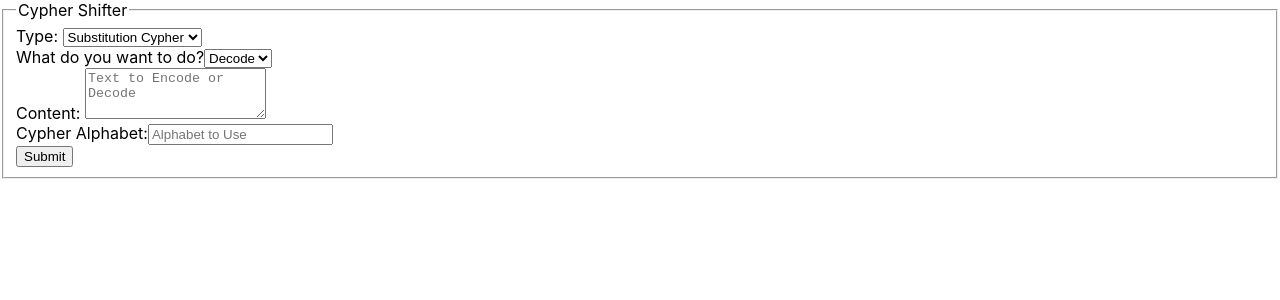
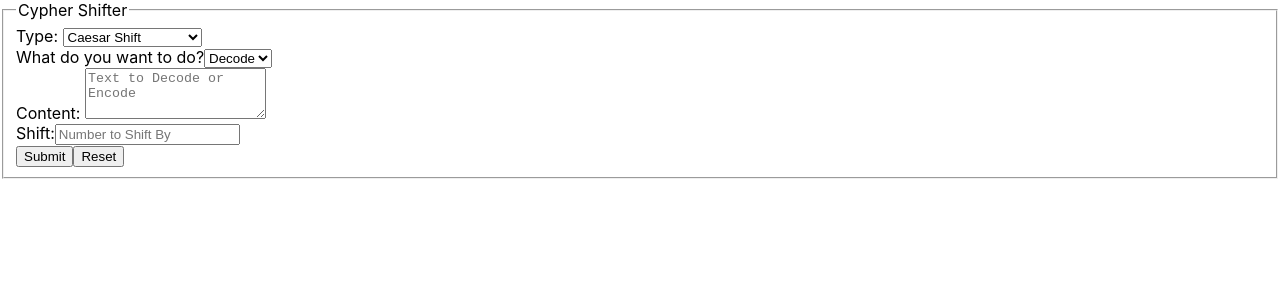
Before and after one commit to kodastokes/cipher-app, a React (Create React App) app: page / in a window 1280 px wide. Shown: the top 300 px of the page. Built offline with nearby package versions, Linux system fonts and the light colour scheme.

Commit message:
added reset button, updated components

```diff
--- a/src/CaesarForm.js
+++ b/src/CaesarForm.js
@@ -1,10 +1,10 @@
 function CaesarForm({
   handleContentChange,
   handleShiftChange,
-  handleCheckedChange,
+  handleEncodeStatusChange,
   content,
   shift,
-  checked,
+  encodeStatus,
 }) {
   return (
     <div>
@@ -14,8 +14,8 @@ function CaesarForm({
           id="type"
           name="type"
           required={true}
-          onChange={handleCheckedChange}
-          value={checked}
+          onChange={handleEncodeStatusChange}
+          value={encodeStatus}
         >
           <option>Decode</option>
           <option>Encode</option>
@@ -26,7 +26,7 @@ function CaesarForm({
       <textarea
         id="content"
         name="content"
-        placeholder="Text to Encode or Decode"
+        placeholder="Text to Decode or Encode"
         required={true}
         rows={3}
         onChange={handleContentChange}
--- a/src/InputForm.js
+++ b/src/InputForm.js
@@ -4,7 +4,7 @@ import PolybiusForm from "./PolybiusForm";
 import SubstitutionForm from "./SubstitutionForm";
 
 function InputForm() {
-  const [type, setType] = useState("Substitution Cypher");
+  const [type, setType] = useState("Caesar Shift");
   const handleTypeChange = (event) => setType(event.target.value);
 
   const [content, setContent] = useState("");
@@ -13,20 +13,32 @@ function InputForm() {
   const [shift, setShift] = useState("");
   const handleShiftChange = (event) => setShift(event.target.value);
 
-  const [checked, setChecked] = useState("");
-  const handleCheckedChange = (event) => setChecked(event.target.value);
+  const [encodeStatus, setEncodeStatus] = useState("");
+  const handleEncodeStatusChange = (event) => setEncodeStatus(event.target.value);
+
+  const [alphabet, setAlphabet] = useState("");
+  const handleAlphabetChange = (event) => setAlphabet(event.target.value);
 
   const handleSubmit = (event) => {
     event.preventDefault();
     //createPost({type,post})
     setContent("");
     setShift("");
-    setChecked("");
+    setEncodeStatus("");
+    setAlphabet("");
+  };
+
+  const handleReset = (event) => {
+    event.preventDefault();
+    setContent("");
+    setShift("");
+    setEncodeStatus("");
+    setAlphabet("");
   };
 
   return (
     <>
-      <form name="create" onSubmit={handleSubmit}>
+      <form name="create" onSubmit={handleSubmit} onReset={handleReset}>
         <fieldset>
           <legend>Cypher Shifter</legend>
           <div>
@@ -35,7 +47,7 @@ function InputForm() {
               id="type"
               name="type"
               required={true}
-              onChange={handleContentChange}
+              onChange={handleTypeChange}
               value={type}
             >
               <option>Caesar Shift</option>
@@ -44,14 +56,34 @@ function InputForm() {
             </select>
           </div>
           {type === "Caesar Shift" ? (
-            <CaesarForm />
+            <CaesarForm
+              handleContentChange={handleContentChange}
+              handleShiftChange={handleShiftChange}
+              handleEncodeStatusChange={handleEncodeStatusChange}
+              content={content}
+              shift={shift}
+              encodeStatus={encodeStatus}
+            />
           ) : type === "Polybius Square" ? (
-            <PolybiusForm />
+            <PolybiusForm
+              handleContentChange={handleContentChange}
+              handleEncodeStatusChange={handleEncodeStatusChange}
+              content={content}
+              encodeStatus={encodeStatus}
+            />
           ) : (
-            <SubstitutionForm />
+            <SubstitutionForm
+              handleContentChange={handleContentChange}
+              handleAlphabetChange={handleAlphabetChange}
+              handleEncodeStatusChange={handleEncodeStatusChange}
+              content={content}
+              alphabet={alphabet}
+              encodeStatus={encodeStatus}
+            />
           )}
           <div>
             <button type="submit">Submit</button>
+            <button type="reset">Reset</button>
           </div>
         </fieldset>
       </form>
--- a/src/PolybiusForm.js
+++ b/src/PolybiusForm.js
@@ -1,10 +1,8 @@
 function PolybiusForm({
   handleContentChange,
-  handleShiftChange,
-  handleCheckedChange,
+  handleEncodeStatusChange,
   content,
-  shift,
-  checked,
+  encodeStatus,
 }) {
   return (
     <div>
@@ -14,8 +12,8 @@ function PolybiusForm({
           id="type"
           name="type"
           required={true}
-          onChange={handleCheckedChange}
-          value={checked}
+          onChange={handleEncodeStatusChange}
+          value={encodeStatus}
         >
           <option>Decode</option>
           <option>Encode</option>
@@ -26,7 +24,7 @@ function PolybiusForm({
       <textarea
         id="content"
         name="content"
-        placeholder="Text to Encode or Decode"
+        placeholder="Text to Decode or Encode"
         required={true}
         rows={3}
         onChange={handleContentChange}
--- a/src/SubstitutionForm.js
+++ b/src/SubstitutionForm.js
@@ -1,10 +1,10 @@
 function SubstitutionForm({
   handleContentChange,
-  handleShiftChange,
-  handleCheckedChange,
+  handleAlphabetChange,
+  handleEncodeStatusChange,
   content,
   alphabet,
-  checked,
+  encodeStatus,
 }) {
   return (
     <div>
@@ -14,8 +14,8 @@ function SubstitutionForm({
           id="type"
           name="type"
           required={true}
-          onChange={handleCheckedChange}
-          value={checked}
+          onChange={handleEncodeStatusChange}
+          value={encodeStatus}
         >
           <option>Decode</option>
           <option>Encode</option>
@@ -26,7 +26,7 @@ function SubstitutionForm({
       <textarea
         id="content"
         name="content"
-        placeholder="Text to Encode or Decode"
+        placeholder="Text to Decode or Encode"
         required={true}
         rows={3}
         onChange={handleContentChange}
@@ -39,7 +39,7 @@ function SubstitutionForm({
         name="Alphabet"
         placeholder="Alphabet to Use"
         required={true}
-        onChange={handleShiftChange}
+        onChange={handleAlphabetChange}
         value={alphabet}
       ></input>
     </div>
```
